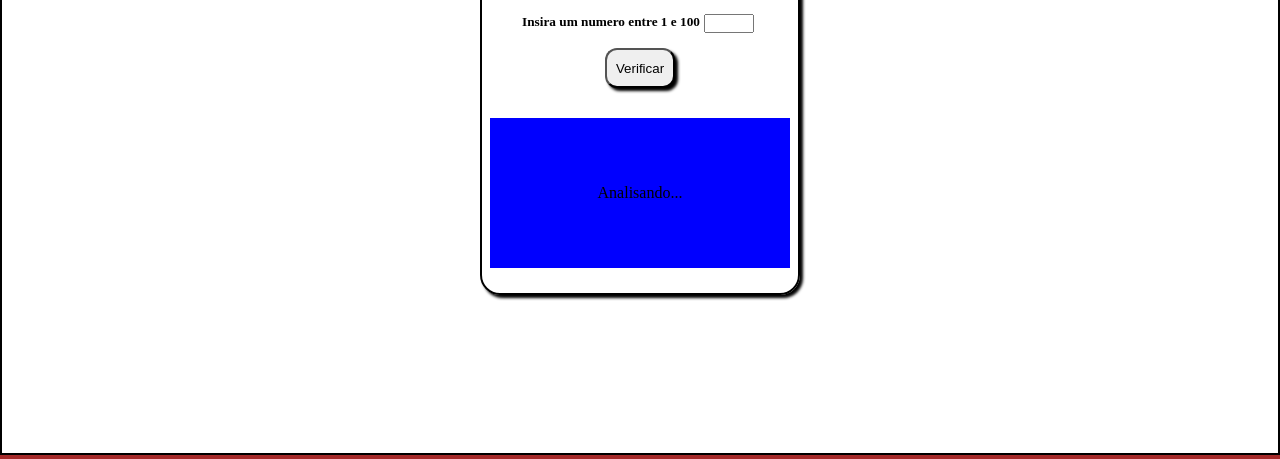
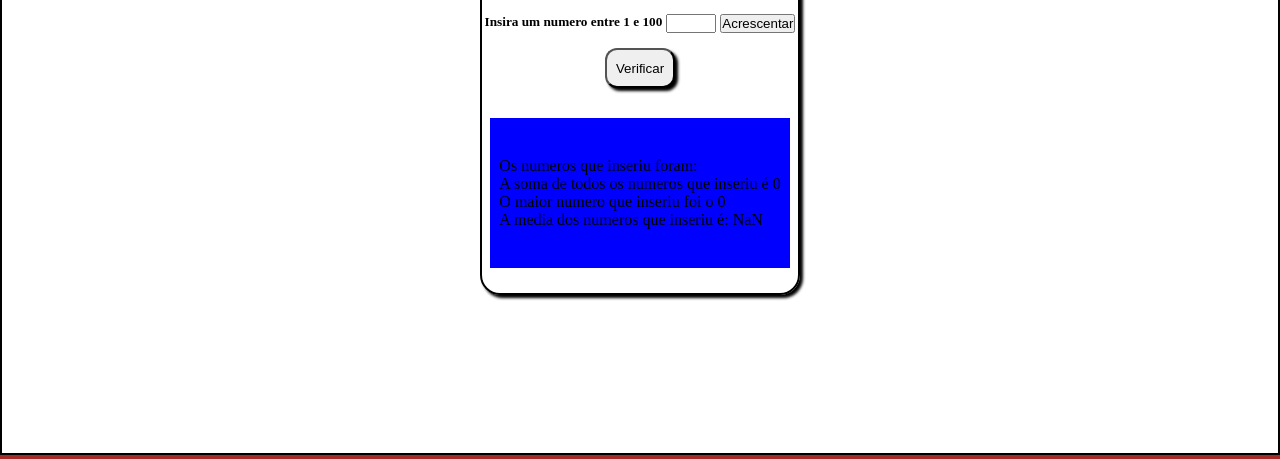
Before and after one commit to MiguelGuedes1/Javascript-course, a website: page funçoes e alguns testes/index.html in a window 1280 px wide. Both pictures are taken after a click on the button "Verificar". Shown: the part 185-644 px from the top of the page. Drawn offline with Linux system fonts and the light colour scheme.

Commit message:
exercicio completo com funçoes

```diff
--- a/funçoes e alguns testes/index.html
+++ b/funçoes e alguns testes/index.html
@@ -31,14 +31,14 @@
         <div class="exercicio">
             <h3 class="analise">Analise de numeros</h3>
             <div class="insiranumero">
-                <h5>Insira um numero entre 1 e 100</h5> <input class="input" type="number">
+                <h5>Insira um numero entre 1 e 100</h5> <input class="input" type="number"> <button class="acrescentar" onclick="acrescentarnumero()" >Acrescentar</button>
              </div>
 
-                <button class="verificarnumero">Verificar</button>
+                <button class="verificarnumero" onclick="verificar()" >Verificar</button>
 
 
 
-             <div class="acrescentar"  >
+             <div class="mensagem"  >
                         <p>Analisando... </p>
                 </div>
 
--- a/funçoes e alguns testes/main.js
+++ b/funçoes e alguns testes/main.js
@@ -4,3 +4,42 @@ function ratoentra(){
     texto.innerHTML=`Eu vou ser programador`
     mudarcor.setAttribute("style", "background-color: #FF0000;");
 }
+
+
+var numeros_guardados=[]
+var numeros_adicionados=0
+var soma=0
+
+function acrescentarnumero(){
+    var num=document.getElementsByClassName("input")[0]
+    var numero_usuario=Number(num.value)
+    if(numero_usuario==0){
+        alert("O numero zero nao benefecia nada a analise, escolha outro numero por favor")
+    }
+    else{
+
+    numeros_guardados.push(numero_usuario)
+    numeros_adicionados ++    // cada numero que usuario escolher vai ficar guardado no vetor numeros_guardados
+    }
+}
+
+function verificar(){
+
+        mensagem=document.getElementsByClassName("mensagem")[0]
+        var numeromaior= 0
+        var media=""
+
+        soma=0
+
+        for(var i=0;i<numeros_guardados.length;i++){           // for para descobrir qual o numero maior
+
+            if(numeros_guardados[i]>numeromaior){
+                numeromaior=numeros_guardados[i]
+               }
+            soma=soma+numeros_guardados[i]
+        }
+
+            media=soma/numeros_adicionados
+            mensagem.innerHTML=`Os numeros que inseriu foram: ${numeros_guardados} <br> A soma de todos os numeros que inseriu é ${soma} <br> O maior numero que inseriu foi o  ${numeromaior} <br> A media dos numeros que inseriu é: ${media.toFixed(2)}`
+
+ }
--- a/funçoes e alguns testes/style.css
+++ b/funçoes e alguns testes/style.css
@@ -127,7 +127,7 @@ cursor: pointer;
 
 
 }
-.acrescentar{
+.mensagem{
     width: 300px;
     height: 150px;
     background: blue;
```
